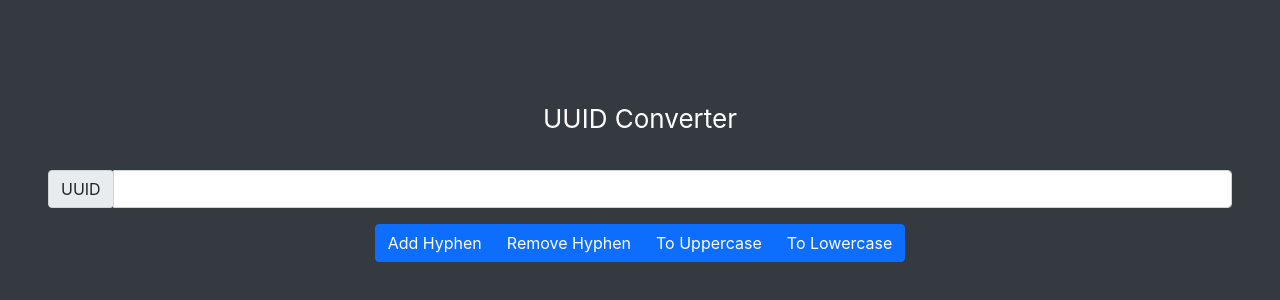
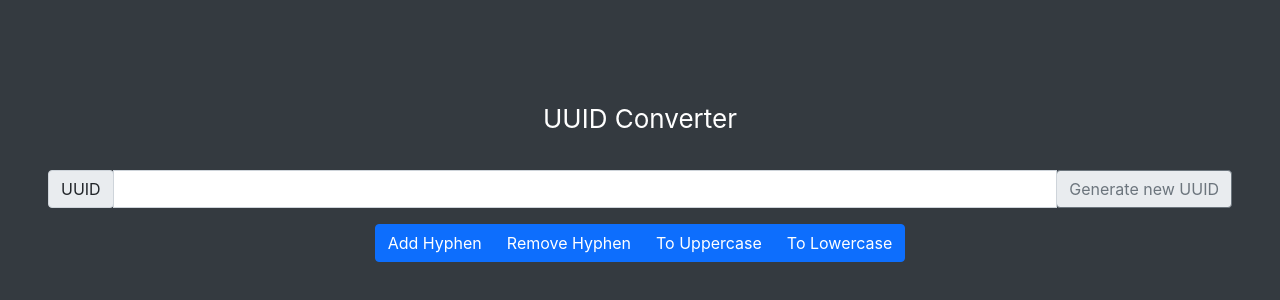
Before and after one commit to YasudaYutaka/uuid-utils, a React (Create React App) app: page / in a window 1280 px wide. Shown: the part 220-520 px from the top of the page. Built offline with nearby package versions, Linux system fonts and the light colour scheme.

Commit message:
feat: Add generate UUID feature

```diff
--- a/src/App.js
+++ b/src/App.js
@@ -10,19 +10,23 @@ function App() {
   const [uuid, setUuid] = useState([]);
   const [uuidResult, setUuidResult] = useState([]);
 
-  const setInputAndResult = (functionToCall) => {
+  const transformUUID = (functionToCall) => {
     const result = functionToCall(uuid);
-    setUuid(result);
-    setUuidResult(result);
+    setInputAndResult(result)
   }
 
-  const handleToUppercase = () => setInputAndResult(toUppercase);
+  const setInputAndResult = (uuid) => {
+    setUuid(uuid);
+    setUuidResult(uuid);
+  }
 
-  const handleToLowercase = () => setInputAndResult(toLowercase);
+  const handleToUppercase = () => transformUUID(toUppercase);
 
-  const handleAddHyphen = () => setInputAndResult(addHyphen);
+  const handleToLowercase = () => transformUUID(toLowercase);
 
-  const handleRemoveHyphen = () => setInputAndResult(removeHyphen);
+  const handleAddHyphen = () => transformUUID(addHyphen);
+
+  const handleRemoveHyphen = () => transformUUID(removeHyphen);
 
   return (
     <div className="App">
@@ -31,12 +35,7 @@ function App() {
           UUID Converter
         </p>
         <Result resultText={uuidResult} />
-        <div class="input-group mb-3 px-5">
-          <div class="input-group-prepend">
-            <span class="input-group-text" id="inputGroup-sizing-default">UUID</span>
-          </div>
-          <Input value={uuid} onChange={setUuid} />
-        </div>
+        <Input value={uuid} onChange={setUuid} onNewUUID={setInputAndResult} />
         <div class="btn-group" role="group" aria-label="Basic example">
           <Button text="Add Hyphen" onClick={handleAddHyphen} />
           <Button text="Remove Hyphen" onClick={handleRemoveHyphen} />
--- a/src/components/input.js
+++ b/src/components/input.js
@@ -1,15 +1,32 @@
 import React from "react";
+import {v4 as uuidv4} from 'uuid';
 
 /**
- * A reusable input component that takes a value and onChange function as props
+ * A reusable input component that displays a UUID input field and a button to generate a new UUID.
+ *
+ * @param {string} value - The current value of the input field.
+ * @param {function} onChange - A function to be called when the input field value changes.
+ * @param {function} onNewUUID - A function to be called when a new UUID is generated.
  */
-function Input({ value, onChange }) {
+function Input({ value, onChange, onNewUUID }) {
   const handleChange = (event) => {
     onChange(event.target.value);
   };
 
+  const generateUUID = () => {
+    onNewUUID(uuidv4());
+  }
+
   return (
-    <input type="text" class="form-control" value={value} onChange={handleChange} />
+    <div class="input-group mb-3 px-5 d-flex justify-content-center align-items-center">
+      <div class="input-group-prepend">
+        <span class="input-group-text" id="inputGroup-sizing-default">UUID</span>
+      </div>
+      <input type="text" value={value} class="form-control" onChange={handleChange} />
+      <div class="input-group-append">
+        <button class="input-group-text btn-outline-secondary" type="button" onClick={generateUUID}>Generate new UUID</button>
+      </div>
+    </div>
   );
 }
 
```
